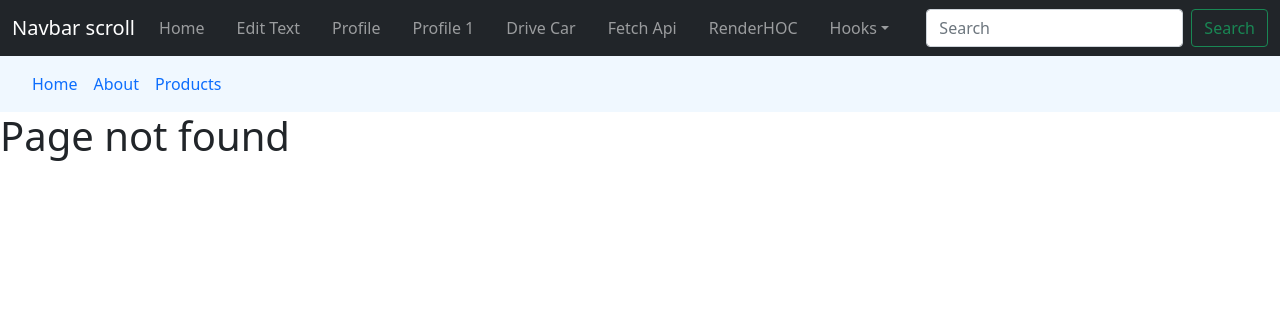
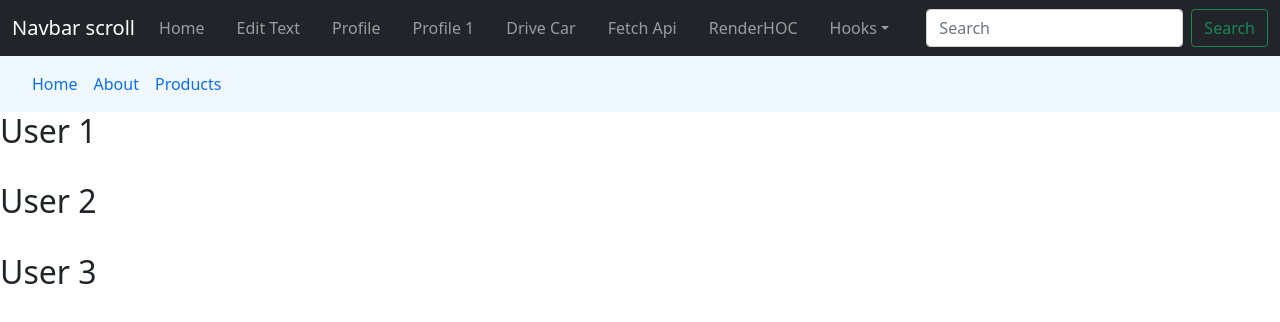
Before and after one commit to BishwajeetSamal/react-tube, a React (Create React App) app: page /users in a window 1280 px wide. Before the commit this address had no page. Shown: the top 322 px of the page. Built offline with nearby package versions, Linux system fonts and the light colour scheme.

Commit message:
dynamic routing apply

```diff
--- /dev/null
+++ b/src/ReactRouter/Admin.js
@@ -0,0 +1,7 @@
+import React from "react";
+
+function Admin() {
+  return <div>Admin user</div>;
+}
+
+export default Admin;
--- /dev/null
+++ b/src/ReactRouter/UserDetails.js
@@ -0,0 +1,7 @@
+import React from "react";
+
+function UserDetails() {
+  return <div>Details about User</div>;
+}
+
+export default UserDetails;
--- /dev/null
+++ b/src/ReactRouter/Users.js
@@ -0,0 +1,16 @@
+import React from "react";
+import { Outlet } from "react-router-dom";
+function Users() {
+  return (
+    <div>
+      <h2>User 1</h2>
+      <br />
+      <h2>User 2</h2>
+      <br />
+      <h2>User 3</h2>
+      <Outlet />
+    </div>
+  );
+}
+
+export default Users;
--- a/src/ReactRouter/mainApp.js
+++ b/src/ReactRouter/mainApp.js
@@ -8,6 +8,9 @@
 import Products from "./Products";
 import FeaturedProducts from "./FeaturedProducts";
 import NewProducts from "./NewProducts";
+import Users from "./Users";
+import UserDetails from "./UserDetails";
+import Admin from "./Admin";
 function mainApp() {
   return (
     <div>
@@ -21,6 +24,11 @@
           <Route path="featured" element={<FeaturedProducts />} />
           <Route path="new" element={<NewProducts />} />
         </Route>
+        <Route path="/users" element={<Users />}>
+          <Route path=":userId" element={<UserDetails />} />
+          <Route path="admin" element={<Admin />} />
+        </Route>
+
         <Route path="*" element={<NoMatch />} />
       </Routes>
     </div>
```
